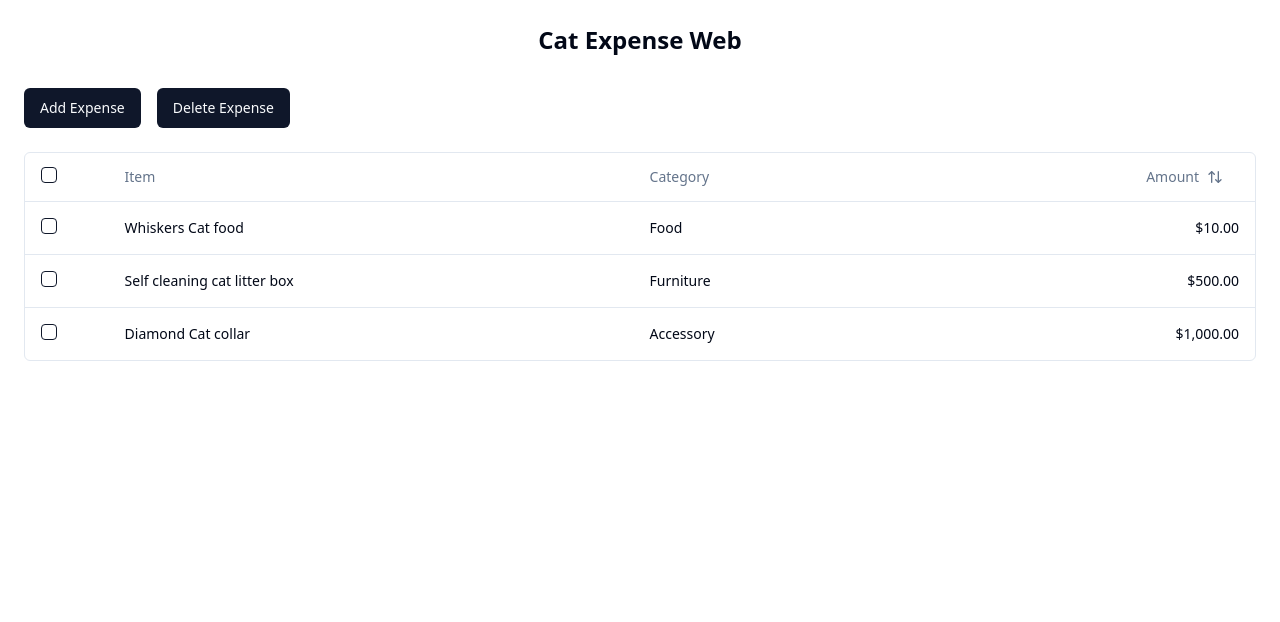
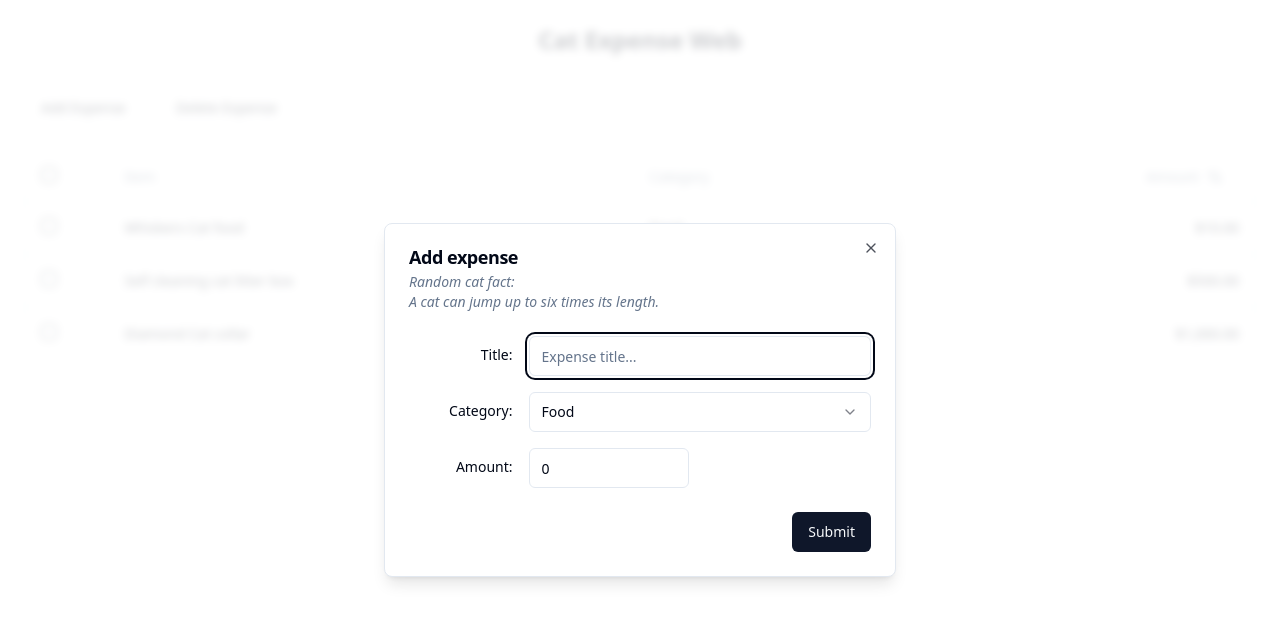
Before and after one commit to imekachi/cat-expense-web, a React (Vite) app: page / in a window 1280 px wide. Both pictures are taken after a click on the button "Add Expense". Shown: the top 622 px of the page. Built offline with nearby package versions, Linux system fonts and the light colour scheme.

Commit message:
feat: add Add expense functionailty

```diff
--- a/src/App.tsx
+++ b/src/App.tsx
@@ -1,4 +1,4 @@
-import { CatExpensePage } from '@/pages/CatExpensePage/CatExpensePage'
+import { CatExpensePage } from '@/pages/CatExpensePage'
 
 function App() {
   return <CatExpensePage />
--- a/src/domain/catExpense.ts
+++ b/src/domain/catExpense.ts
@@ -1,20 +1,20 @@
 export type CatExpenseCategory = {
   id: string
-  name: string
+  title: string
 }
 
 export const CAT_EXPENSE_CATEGORIES: CatExpenseCategory[] = [
   {
     id: 'category-id-1',
-    name: 'Food',
+    title: 'Food',
   },
   {
     id: 'category-id-2',
-    name: 'Furniture',
+    title: 'Furniture',
   },
   {
     id: 'category-id-3',
-    name: 'Accessory',
+    title: 'Accessory',
   },
 ]
 
@@ -27,7 +27,7 @@ export const CAT_EXPENSE_CATEGORY_BY_ID: Record<
 
 export type CatExpense = {
   id: string
-  name: string
+  title: string
   categoryId: string
   /**
    * In cents to avoid floating point errors
@@ -38,19 +38,19 @@ export type CatExpense = {
 export const CAT_EXPENSE_FIXTURES: CatExpense[] = [
   {
     id: 'expense-id-1',
-    name: 'Whiskers Cat food',
+    title: 'Whiskers Cat food',
     categoryId: 'category-id-1',
     amount: 1000,
   },
   {
     id: 'expense-id-2',
-    name: 'Self cleaning cat litter box',
+    title: 'Self cleaning cat litter box',
     categoryId: 'category-id-2',
     amount: 50000,
   },
   {
     id: 'expense-id-3',
-    name: 'Diamond Cat collar',
+    title: 'Diamond Cat collar',
     categoryId: 'category-id-3',
     amount: 100000,
   },
--- a/src/lib/utils/centsToDollars.ts
+++ /dev/null
@@ -1,3 +0,0 @@
-export function centsToDollars(cents: number) {
-  return cents / 100
-}
--- /dev/null
+++ b/src/lib/utils/currencyUnit.ts
@@ -0,0 +1,7 @@
+export function centsToDollars(cents: number) {
+  return cents / 100
+}
+
+export function dollarsToCents(dollars: number) {
+  return dollars * 100
+}
--- /dev/null
+++ b/src/pages/CatExpensePage/AddExpenseButton.tsx
@@ -0,0 +1,167 @@
+import { zodResolver } from '@hookform/resolvers/zod'
+import * as React from 'react'
+import { useForm } from 'react-hook-form'
+import * as z from 'zod'
+import { CAT_EXPENSE_CATEGORIES } from '@/domain/catExpense'
+import { Button } from '@/lib/design-system/Button'
+import {
+  Dialog,
+  DialogContent,
+  DialogDescription,
+  DialogFooter,
+  DialogHeader,
+  DialogTitle,
+  DialogTrigger,
+} from '@/lib/design-system/Dialog'
+import {
+  Form,
+  FormControl,
+  FormField,
+  FormItem,
+  FormLabel,
+  FormMessage,
+} from '@/lib/design-system/Form'
+import { Input } from '@/lib/design-system/Input'
+import {
+  Select,
+  SelectContent,
+  SelectItem,
+  SelectTrigger,
+  SelectValue,
+} from '@/lib/design-system/select'
+
+const addExpenseSchema = z.object({
+  title: z.string().min(1, 'Please enter the title.'),
+  categoryId: z.string(),
+  amount: z.coerce
+    // .coerce is used to parse the input value to a number
+    .number()
+    .min(0.01, 'Please enter the amount.')
+    // max 2 decimal places
+    .multipleOf(0.01),
+})
+
+type AddExpenseFormValues = z.infer<typeof addExpenseSchema>
+
+export type AddExpenseButtonProps = {
+  onSubmit: (values: AddExpenseFormValues) => void
+}
+
+export function AddExpenseButton({ onSubmit }: AddExpenseButtonProps) {
+  const [isOpen, setIsOpen] = React.useState(false)
+
+  const form = useForm<AddExpenseFormValues>({
+    resolver: zodResolver(addExpenseSchema),
+    defaultValues: {
+      title: '',
+      categoryId: CAT_EXPENSE_CATEGORIES[0].id,
+      amount: 0,
+    },
+  })
+
+  const handleSubmit = form.handleSubmit((values) => {
+    onSubmit(values)
+    form.reset()
+    setIsOpen(false)
+  })
+
+  return (
+    <Dialog open={isOpen} onOpenChange={setIsOpen}>
+      <DialogTrigger asChild>
+        <Button variant="outline">Add Expense</Button>
+      </DialogTrigger>
+      <Form {...form}>
+        <DialogContent className="sm:max-w-lg">
+          <form onSubmit={handleSubmit}>
+            <DialogHeader>
+              <DialogTitle>Add expense</DialogTitle>
+              <DialogDescription asChild>
+                <article className="text-sm italic">
+                  <header>Random cat fact:</header>
+                  <p>A cat can jump up to six times its length.</p>
+                </article>
+              </DialogDescription>
+            </DialogHeader>
+            <div className="space-y-4 py-6">
+              <FormField
+                control={form.control}
+                name="title"
+                render={({ field }) => (
+                  <FormFieldLayout
+                    label="Title: "
+                    input={<Input placeholder="Expense title..." {...field} />}
+                  />
+                )}
+              />
+              <FormField
+                control={form.control}
+                name="categoryId"
+                render={({ field }) => (
+                  <FormFieldLayout
+                    label="Category: "
+                    input={
+                      <Select
+                        onValueChange={field.onChange}
+                        defaultValue={field.value}
+                      >
+                        <FormControl>
+                          <SelectTrigger>
+                            <SelectValue placeholder="Select a verified email to display" />
+                          </SelectTrigger>
+                        </FormControl>
+                        <SelectContent>
+                          {CAT_EXPENSE_CATEGORIES.map((category) => (
+                            <SelectItem key={category.id} value={category.id}>
+                              {category.title}
+                            </SelectItem>
+                          ))}
+                        </SelectContent>
+                      </Select>
+                    }
+                  />
+                )}
+              />
+              <FormField
+                control={form.control}
+                name="amount"
+                render={({ field }) => (
+                  <FormFieldLayout
+                    label="Amount: "
+                    input={
+                      <Input
+                        className="max-w-[10rem]"
+                        type="number"
+                        step=".01"
+                        pattern="^\d+(?:\.\d{1,2})?$"
+                        {...field}
+                      />
+                    }
+                  />
+                )}
+              />
+            </div>
+            <DialogFooter>
+              <Button type="submit">Submit</Button>
+            </DialogFooter>
+          </form>
+        </DialogContent>
+      </Form>
+    </Dialog>
+  )
+}
+
+type FormFieldLayoutProps = {
+  label: React.ReactNode
+  input: React.ReactNode
+}
+function FormFieldLayout({ label, input }: FormFieldLayoutProps) {
+  return (
+    <FormItem className="grid grid-cols-4 items-start gap-4 space-y-0">
+      <FormLabel className="mt-3 text-right">{label}</FormLabel>
+      <div className="col-span-3 space-y-1">
+        <FormControl>{input}</FormControl>
+        <FormMessage />
+      </div>
+    </FormItem>
+  )
+}
--- a/src/pages/CatExpensePage/CatExpensePage.tsx
+++ b/src/pages/CatExpensePage/CatExpensePage.tsx
@@ -1,18 +1,33 @@
+import { nanoid } from 'nanoid'
+import * as React from 'react'
+import { CAT_EXPENSE_FIXTURES } from '@/domain/catExpense'
 import { Button } from '@/lib/design-system/Button'
-import { CatExpenseTable } from '@/pages/CatExpensePage/CatExpenseTable'
+import { dollarsToCents } from '@/lib/utils/currencyUnit'
+import { AddExpenseButton, AddExpenseButtonProps } from './AddExpenseButton'
+import { CatExpenseTable } from './CatExpenseTable'
 
 export function CatExpensePage() {
+  const [expenses, setExpenses] = React.useState(CAT_EXPENSE_FIXTURES)
+
+  const handleAddExpense: AddExpenseButtonProps['onSubmit'] = (values) => {
+    setExpenses((prevExpenses) => [
+      // Add to the beginning of the list
+      { ...values, id: nanoid(), amount: dollarsToCents(values.amount) },
+      ...prevExpenses,
+    ])
+  }
+
   return (
     <main className="p-6">
       <h1 className="mb-8 text-center text-2xl font-bold">Cat Expense Web</h1>
 
       <div className="my-6 flex items-center justify-start gap-4">
-        <Button>Add Expense</Button>
-        <Button>Delete Expense</Button>
+        <AddExpenseButton onSubmit={handleAddExpense} />
+        <Button variant="outline">Delete Expense</Button>
       </div>
 
       <div>
-        <CatExpenseTable />
+        <CatExpenseTable expenses={expenses} />
       </div>
     </main>
   )
--- a/src/pages/CatExpensePage/CatExpenseTable.tsx
+++ b/src/pages/CatExpensePage/CatExpenseTable.tsx
@@ -11,14 +11,13 @@ import { ArrowUpDown } from 'lucide-react'
 import * as React from 'react'
 import {
   CAT_EXPENSE_CATEGORY_BY_ID,
-  CAT_EXPENSE_FIXTURES,
   CatExpense,
   CatExpenseCategory,
 } from '@/domain/catExpense'
 import { Button } from '@/lib/design-system/Button'
 import { Checkbox } from '@/lib/design-system/Checkbox'
 import { DataTable } from '@/lib/design-system/DataTable'
-import { centsToDollars } from '@/lib/utils/centsToDollars'
+import { centsToDollars } from '@/lib/utils/currencyUnit'
 import { formatCurrency } from '@/lib/utils/formatCurrency'
 
 const columns: ColumnDef<CatExpense>[] = [
@@ -40,7 +39,7 @@ const columns: ColumnDef<CatExpense>[] = [
     ),
   },
   {
-    accessorKey: 'name',
+    accessorKey: 'title',
     header: 'Item',
   },
   {
@@ -49,7 +48,7 @@ const columns: ColumnDef<CatExpense>[] = [
     cell: ({ row }) => {
       const categoryId = row.getValue<CatExpenseCategory['id']>('categoryId')
       const category = CAT_EXPENSE_CATEGORY_BY_ID[categoryId]
-      return <div>{category?.name ?? categoryId}</div>
+      return <div>{category?.title ?? categoryId}</div>
     },
   },
   {
@@ -76,12 +75,16 @@ const columns: ColumnDef<CatExpense>[] = [
   },
 ]
 
-export function CatExpenseTable() {
+export type CatExpenseTableProps = {
+  expenses: CatExpense[]
+}
+
+export function CatExpenseTable({ expenses }: CatExpenseTableProps) {
   const [sorting, setSorting] = React.useState<SortingState>([])
   const [rowSelection, setRowSelection] = React.useState({})
 
   const table = useReactTable({
-    data: CAT_EXPENSE_FIXTURES,
+    data: expenses,
     columns,
     onSortingChange: setSorting,
     getCoreRowModel: getCoreRowModel(),
--- /dev/null
+++ b/src/pages/CatExpensePage/index.ts
@@ -0,0 +1 @@
+export { CatExpensePage } from './CatExpensePage'
```
